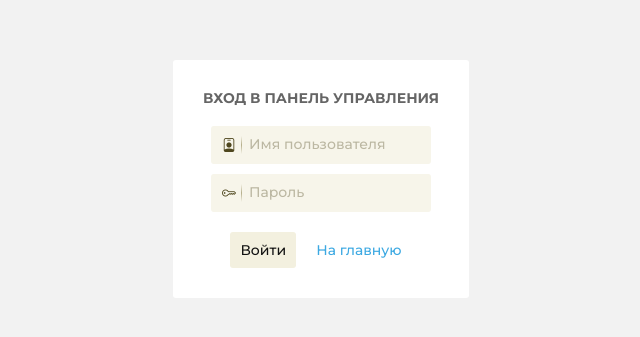
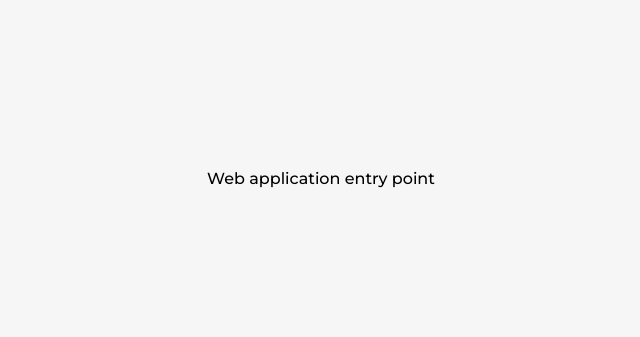
Before and after one commit to knownout/mineco-application, a React app: page / in a window 1280 px wide. Shown: the part 221-558 px from the top of the page, without its empty margins (319-959 px from the left). Built offline with nearby package versions, Linux system fonts and the light colour scheme.

Commit message:
New useful shared functions and PageWrapper component improvements

```diff
--- a/src/authentication-form/authentication-form.scss
+++ /dev/null
@@ -1,37 +0,0 @@
-@import "../shared/common";
-
-div.cms-authentication-form
-{
-    @include content-block();
-
-    padding: 30px;
-    background-color: #fff;
-
-    border-radius: 3px;
-    gap: 20px;
-
-    span.form-title
-    {
-        font-size: 14px;
-        opacity: .6;
-        text-transform: uppercase;
-
-        font-weight: 600;
-    }
-
-    div.form-content-wrapper
-    {
-        @include content-block();
-
-        gap: 10px;
-    }
-
-    div.form-buttons-holder
-    {
-        @include content-block();
-        flex-direction: row;
-        flex-wrap: nowrap;
-
-        gap: 10px;
-    }
-}
--- a/src/authentication-form/authentication-form.tsx
+++ /dev/null
@@ -1,17 +0,0 @@
-import React from "react";
-import "./authentication-form.scss";
-import TextInput from "../shared/text-input/text-input";
-
-export default function AuthenticationForm () {
-    return <div className="cms-authentication-form">
-        <span className="form-title">Вход в панель управления</span>
-        <div className="form-content-wrapper">
-            <TextInput placeholder="Имя пользователя" icon={ <i className="bi bi-person-badge" /> } />
-            <TextInput placeholder="Пароль" type="password" icon={ <i className="bi bi-key" /> } />
-        </div>
-        <div className="form-buttons-holder">
-            <button>Войти</button>
-            <button className="simple">На главную</button>
-        </div>
-    </div>;
-}
--- a/src/main.scss
+++ b/src/main.scss
@@ -55,11 +55,11 @@ p, code, pre
     }
 }
 
-button
+button, a.button
 {
     @include use-transition();
 
-    border: none;
+    border: 3px solid transparent;
     background-color: lighten($default-light, 10%);
     color: #111;
 
@@ -77,6 +77,10 @@ button
     &:active
     {
         background-color: $default-light;
+    }
+
+    &:focus {
+        border: 3px solid rgba($default-link, .2);
     }
 
     &.simple
--- a/src/main.tsx
+++ b/src/main.tsx
@@ -5,7 +5,6 @@ import { render } from "react-dom";
 
 import "normalize.css";
 import "./main.scss";
-import AuthenticationForm from "./authentication-form/authentication-form";
 import PageWrapper from "./shared/page-wrapper";
 
 namespace Main
@@ -23,7 +22,7 @@ namespace Main
 
 class Main extends PureComponent<Main.Properties, Main.State>
 {
-    state: Main.State = { };
+    state: Main.State = {};
 
     render (): React.ReactNode
     {
@@ -48,10 +47,9 @@ class Main extends PureComponent<Main.Properties, Main.State>
                 <title>Министерство СХ и ПР</title>
             </Helmet>
 
-        <PageWrapper>
-            <AuthenticationForm />
-        </PageWrapper>
-
+            <PageWrapper>
+                Web application entry point
+            </PageWrapper>
         </React.Fragment>;
     }
 }
--- a/src/shared/page-wrapper/default-handlers/default-loading-handler.tsx
+++ b/src/shared/page-wrapper/default-handlers/default-loading-handler.tsx
@@ -6,12 +6,12 @@ import React from "react";
  * @author re-knownout "knownOut" knownout@hotmail.com
  * @version 1.0.0
  */
-export default function DefaultLoadingHandler ()
+export default function DefaultLoadingHandler (props: { loadingLabel?: string })
 {
     return (
         <div className="default-loading-handler">
             <div className="loading-spinner" />
-            <span className="loading-label">Загрузка страницы</span>
+            <span className="loading-label">{ props.loadingLabel || "Загрузка страницы" }</span>
         </div>
     );
 }
--- a/src/shared/page-wrapper/page-wrapper.scss
+++ b/src/shared/page-wrapper/page-wrapper.scss
@@ -4,58 +4,48 @@
 /*
  * Style sheet for PageWrapper component
  */
-div.page-wrapper
-{
+div.page-wrapper {
     @include content-block(center, flex-start, true);
     //padding: 10px;
 
-    background: rgba(#000, .05);
+    background: #f6f6f6;
+    overflow: hidden;
 
-    &.centering
-    {
+    &.centering {
         align-items: center;
     }
 
-    div.content-wrapper
-    {
+    div.content-wrapper {
         @include content-block();
         @include use-transition();
 
         width: fit-content;
         max-width: 100%;
 
-        &.fade-in
-        {
+        &.fade-in {
             animation: fade-in 100ms linear forwards;
         }
 
-        &.fade-out
-        {
+        &.fade-out {
             animation: fade-out 100ms linear forwards;
         }
 
-        @keyframes fade-in
-        {
-            from
-            {
+        @keyframes fade-in {
+            from {
                 opacity: 0;
             }
 
-            to
-            {
+            to {
                 opacity: 1;
             }
         }
 
-        @keyframes fade-out
-        {
-            from
-            {
+        @keyframes fade-out {
+            from {
                 opacity: 1;
             }
 
-            to
-            {
+            to {
                 opacity: 0;
             }
         }
--- a/src/shared/text-input/text-input.scss
+++ b/src/shared/text-input/text-input.scss
@@ -1,8 +1,12 @@
 @import "../common";
 
+// Stylesheet for the TextInput component
 div.text-input
 {
     @include content-block(center, center);
+
+    // Styles for root wrapper of the component
+
     flex-direction: row;
     flex-wrap: nowrap;
 
@@ -22,6 +26,9 @@ div.text-input
     div.icon-holder
     {
         @include content-block();
+
+        // Styles for icon holder (renders only if icon property provided)
+
         width: 16px;
         height: 100%;
 
@@ -30,9 +37,11 @@ div.text-input
 
         font-size: 14px;
 
+        // Delimiter element
         &::after
         {
             content: "";
+
             position: absolute;
             display: block;
 
@@ -51,6 +60,8 @@ div.text-input
         @include content-block(flex-start, center);
         @include use-transition();
 
+        // Styles for input elements holder (native input element and placeholder)
+
         flex-direction: row;
         flex-wrap: nowrap;
 
@@ -58,35 +69,38 @@ div.text-input
 
         padding-top: 10px;
 
+        // Move placeholder on top when active
         &.active
         {
             padding-top: 0;
             opacity: .7;
 
             span.placeholder
-            {
-                font-size: 14px;
-                top: 0;
-            }
+            { top: 0; font-size: 14px; }
         }
 
         span.placeholder
         {
             @include use-transition();
+
+            // Placeholder non-active state styles
+
             position: absolute;
             display: block;
 
-            width: fit-content;
-            max-width: 100%;
-            text-overflow: ellipsis;
-            white-space: nowrap;
-            overflow: hidden;
-
-            opacity: .5;
             pointer-events: none;
 
             left: 2px;
             top: -4px;
+
+            width: fit-content;
+            max-width: 100%;
+
+            overflow: hidden;
+            text-overflow: ellipsis;
+            white-space: nowrap;
+
+            opacity: .5;
 
             font-size: 11px;
 
@@ -96,20 +110,20 @@ div.text-input
         {
             position: relative;
             display: block;
+
             z-index: 2;
+
+            color: inherit;
+
+            font-size: 14px;
 
             border: none;
             border-radius: initial;
 
             background: transparent;
-            font-size: 14px;
-
-            color: inherit;
 
             &::selection
-            {
-                background-color: rgba(#111, .12)
-            }
+            { background-color: rgba(#111, .12) }
         }
     }
 }
--- a/src/shared/text-input/text-input.tsx
+++ b/src/shared/text-input/text-input.tsx
@@ -1,58 +1,88 @@
 import React from "react";
 import "./text-input.scss";
-import { classNames } from "../shared-content";
+import { classNames, filterInputValue } from "../shared-content";
 
 interface ITextInputProps
 {
+    /** Icon for input element (at left) */
     icon?: JSX.Element
 
+    /** Event fires after user pressed Enter key on current input */
     onReturn?: (value: string) => void;
+
+    /** Event fires when default onInput event of the input element fires */
     onInput?: (element: HTMLInputElement, value: string) => void
 
+    /** Type of the input element */
     type?: "text" | "tel" | "number" | "email" | "password"
+
+    /** Placeholder for the input element */
     placeholder?: string
+
+    /** custom filters for the input, key is string that used to create regular expression via new RegExp object */
+    filters?: { [key: string]: string }
 }
 
-export default function TextInput (props: ITextInputProps) {
-    const [ placeholderState, setPlaceholderState ] = React.useState(true);
+/**
+ * Simple text input component with support of different types and real-time value filters
+ * @param props ITextInputProps
+ *
+ * @author re-knownout "knownOut" knownout@hotmail.com
+ * @version 1.0.0
+ */
+export default function TextInput (props: ITextInputProps)
+{
+    // Placeholder visibility state
+    const [ placeholder, setPlaceholder ] = React.useState(true);
+
+    // Reference to native input element
     const inputElement = React.createRef<HTMLInputElement>();
 
+    // Wrapper for the native input event
     function onInput ()
     {
+        // If no native input element, skip
         if (!inputElement.current) return;
-        const element = inputElement.current;
 
-        const text = element.value.replace(/\s{2,}/g, " ").trimLeft();
+        // Get native input element shortcut
+        const element = inputElement.current,
+            text = filterInputValue(element, props.filters || {});
 
-        if (text.length > 0 && placeholderState) setPlaceholderState(false);
-        else if (text.length < 1 && !placeholderState) setPlaceholderState(true);
+        // Determine new placeholder state and update it, if changed
+        if (text.length > 0 && placeholder) setPlaceholder(false);
+        else if (text.length < 1 && !placeholder) setPlaceholder(true);
 
-        const caretPosition = (element.selectionStart || text.length);
-        const offset = element.value.length - text.length;
-
-        element.value = text;
-
-        element.setSelectionRange(caretPosition - offset, caretPosition - offset);
-
-
+        // Call onInput function from properties, if provided
         if (props.onInput) props.onInput(element, text);
     }
 
+    // Wrapper for the native keyPress event
     function onKeyPress (event: React.KeyboardEvent<HTMLInputElement>)
     {
+        // If pressed key is Enter and onReturn callback provided, call it
         if (event.key == "Enter" && props.onReturn && inputElement.current)
             props.onReturn(inputElement.current.value.trim());
     }
 
-    const className = classNames("input-holder", { "active": placeholderState });
+    // Get classname for input element holder
+    const className = classNames("input-holder", { "active": placeholder });
 
     return <div className="text-input" onClick={ () => inputElement.current && inputElement.current.focus() }>
+        {/* If icon provided, render it */ }
         { props.icon && <div className="icon-holder">{ props.icon }</div> }
 
         <div className={ className }>
+            {/* If placeholder provided, render it */ }
             { props.placeholder && <span className="placeholder">{ props.placeholder }</span> }
+
             <input type={ props.type || "text" } onInput={ onInput } ref={ inputElement }
                    onKeyPress={ onKeyPress } />
         </div>
     </div>;
 }
+
+/** Text input filter presets */
+export const FilterPreset = {
+    /** Preset includes only: numbers, latin large and small letters and _ symbol */
+    onlyLatinWithoutSymbols: { "\s{2,}": " ", "[^A-Za-z0-9_]": "", "\_{2,}": "_" }
+};
--- a/webpack.config.ts
+++ b/webpack.config.ts
@@ -20,10 +20,10 @@ import { resolve } from "path";
 
 const distPath = "dist";
 const entryPoints = { main: "./src/main.tsx" };
-const certificates = {
-    key: readFileSync(`E:\\Certificates\\localhost+3-key.pem`, "utf8"),
-    cert: readFileSync(`E:\\Certificates\\localhost+3.pem`, "utf8")
-};
+// const certificates = {
+//     key: readFileSync(`E:\\Certificates\\localhost+3-key.pem`, "utf8"),
+//     cert: readFileSync(`E:\\Certificates\\localhost+3.pem`, "utf8")
+// };
 
 // Webpack configuration
 module.exports = {
```
Also changed, not shown: src/shared/common.scss (+7 -0 lines), src/shared/page-wrapper/page-wrapper.tsx (+7 -4 lines), src/shared/shared-content.tsx (+35 -2 lines).
